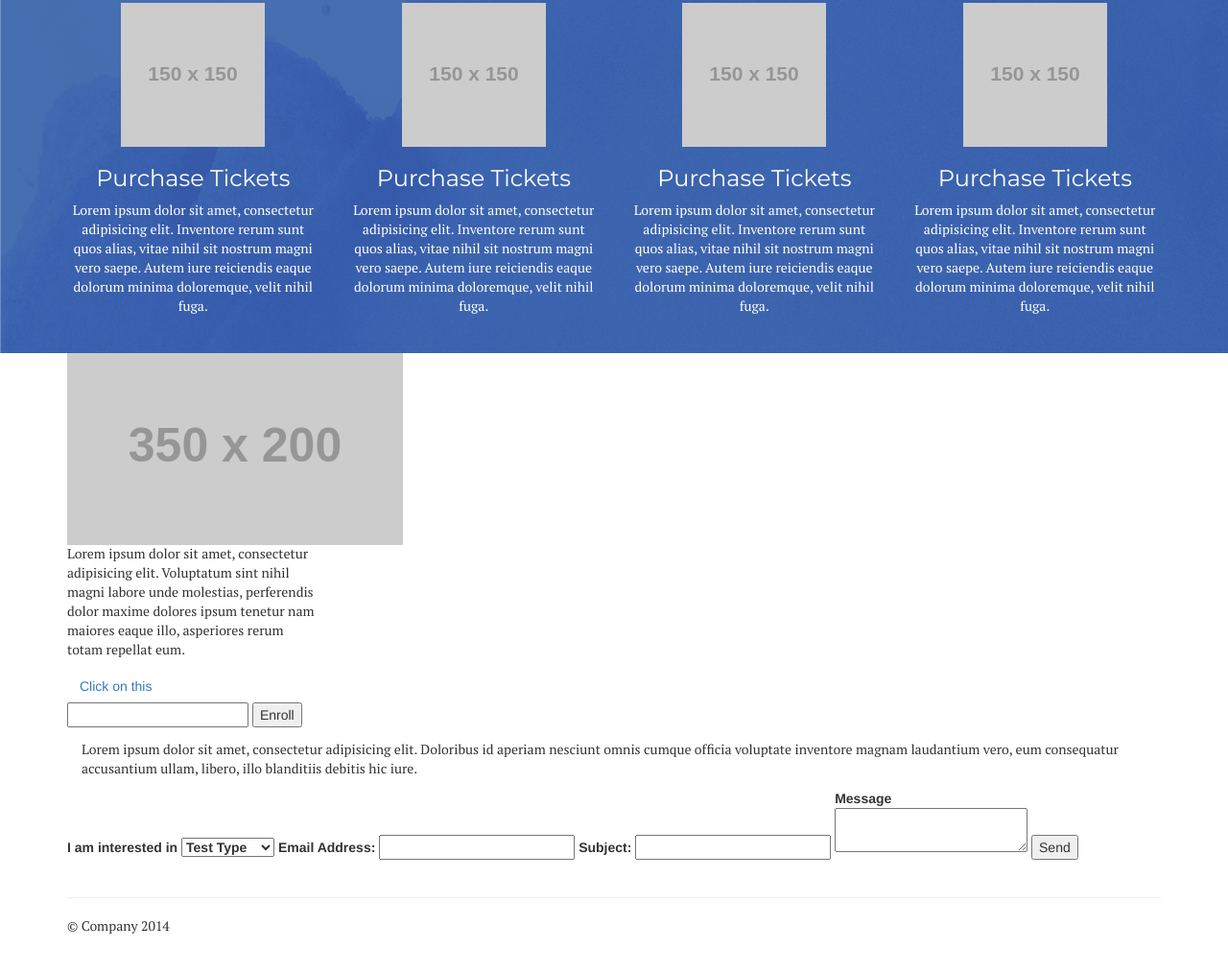
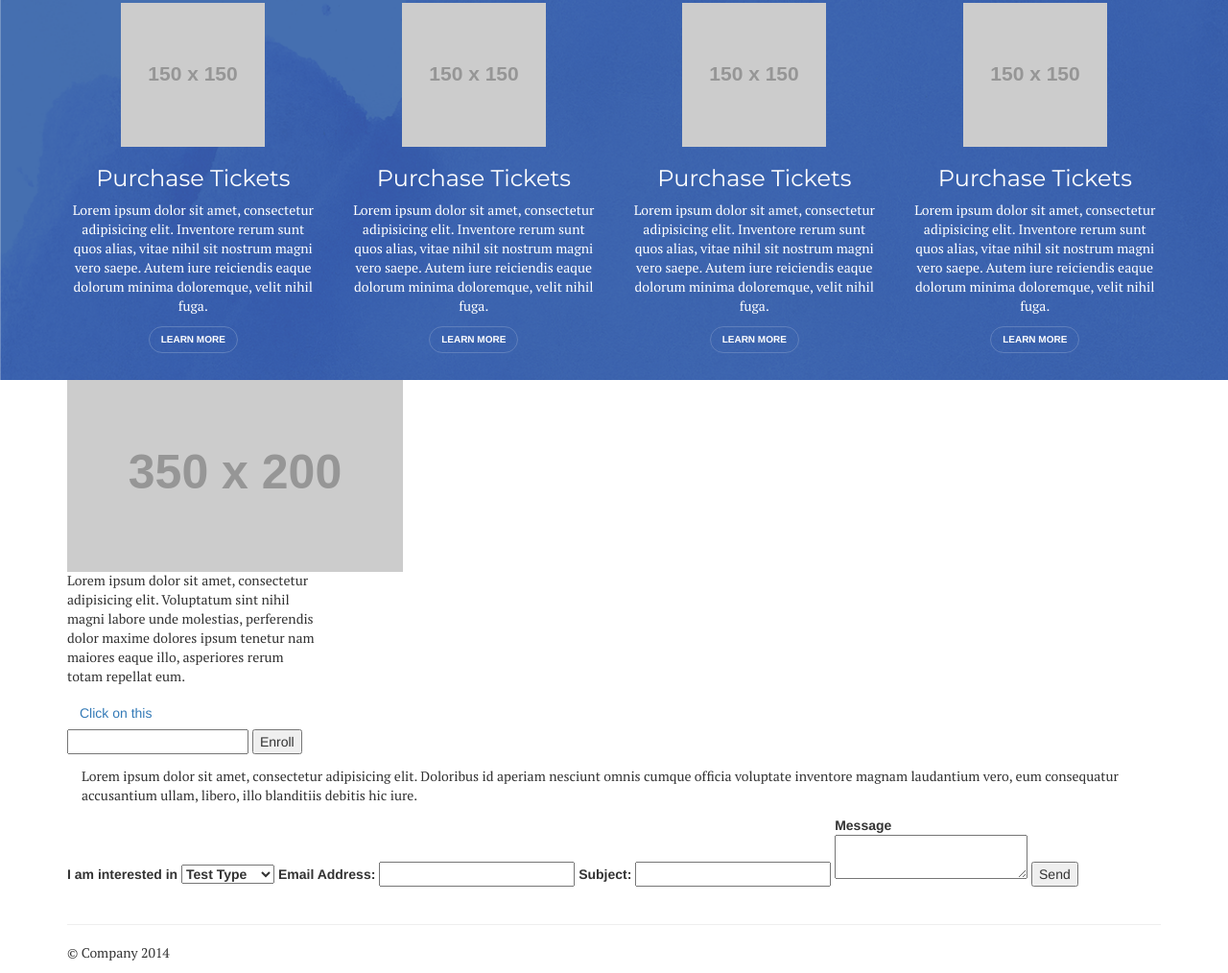
Before and after one commit to phpistasty/najwa, a website: page index.html in a window 1280 px wide. Shown: the part 803-1817 px from the top of the page at 96% size. Before the commit the page ends 1789 px from the top, so only its background shows below. Drawn offline with nearby package versions, Linux system fonts and the light colour scheme; placeholder pictures from the web are drawn by us.

Commit message:
updated archive section style

```diff
--- a/index.html
+++ b/index.html
@@ -141,24 +141,28 @@
           <img src="http://placehold.it/150x150">
           <h3>Purchase Tickets</h3>
           <p>Lorem ipsum dolor sit amet, consectetur adipisicing elit. Inventore rerum sunt quos alias, vitae nihil sit nostrum magni vero saepe. Autem iure reiciendis eaque dolorum minima doloremque, velit nihil fuga.</p>
+        <a href="#" class="btn btn-link">Learn More</a>
         </div>
 
         <div class="col-sm-3">
           <img src="http://placehold.it/150x150">
           <h3>Purchase Tickets</h3>
           <p>Lorem ipsum dolor sit amet, consectetur adipisicing elit. Inventore rerum sunt quos alias, vitae nihil sit nostrum magni vero saepe. Autem iure reiciendis eaque dolorum minima doloremque, velit nihil fuga.</p>
+        <a href="#" class="btn btn-link">Learn More</a>
         </div>
 
         <div class="col-sm-3">
           <img src="http://placehold.it/150x150">
           <h3>Purchase Tickets</h3>
           <p>Lorem ipsum dolor sit amet, consectetur adipisicing elit. Inventore rerum sunt quos alias, vitae nihil sit nostrum magni vero saepe. Autem iure reiciendis eaque dolorum minima doloremque, velit nihil fuga.</p>
+        <a href="#" class="btn btn-link">Learn More</a>
         </div>
 
         <div class="col-sm-3">
           <img src="http://placehold.it/150x150">
           <h3>Purchase Tickets</h3>
           <p>Lorem ipsum dolor sit amet, consectetur adipisicing elit. Inventore rerum sunt quos alias, vitae nihil sit nostrum magni vero saepe. Autem iure reiciendis eaque dolorum minima doloremque, velit nihil fuga.</p>
+        <a href="#" class="btn btn-link">Learn More</a>
         </div>
       </div>
     </div>
--- a/style/home/_archive-section.less
+++ b/style/home/_archive-section.less
@@ -7,4 +7,17 @@
 	padding: 2em 0;
 	//background-repeat: no-repeat;
 
+	.btn-link {
+		border: solid 1px #5f7fbc;
+		color: white;
+		border-radius: 15px;
+		text-transform: uppercase;
+		font-weight: bold;
+		font-size: 10px;
+
+		&:hover {
+			border-color: white;
+		}
+	}
+
 }
```
Also changed, not shown: style/import.css.
